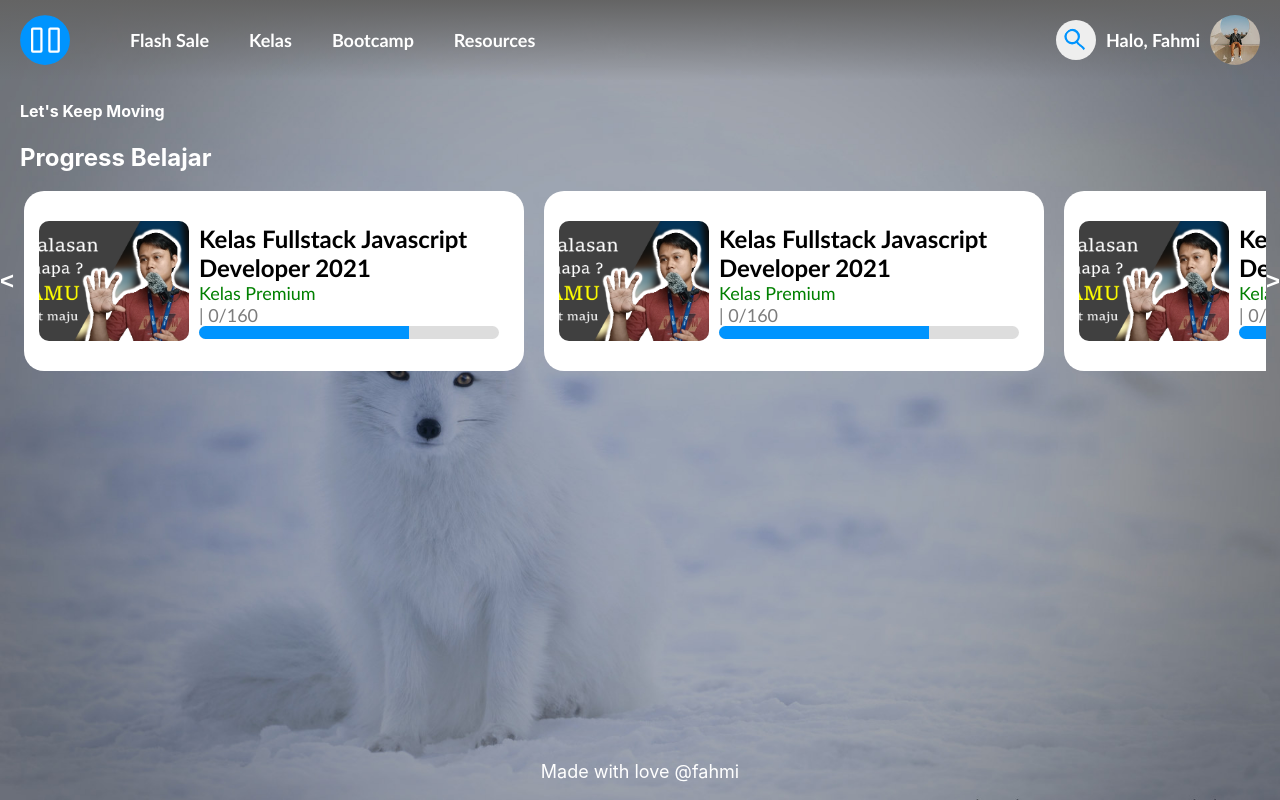
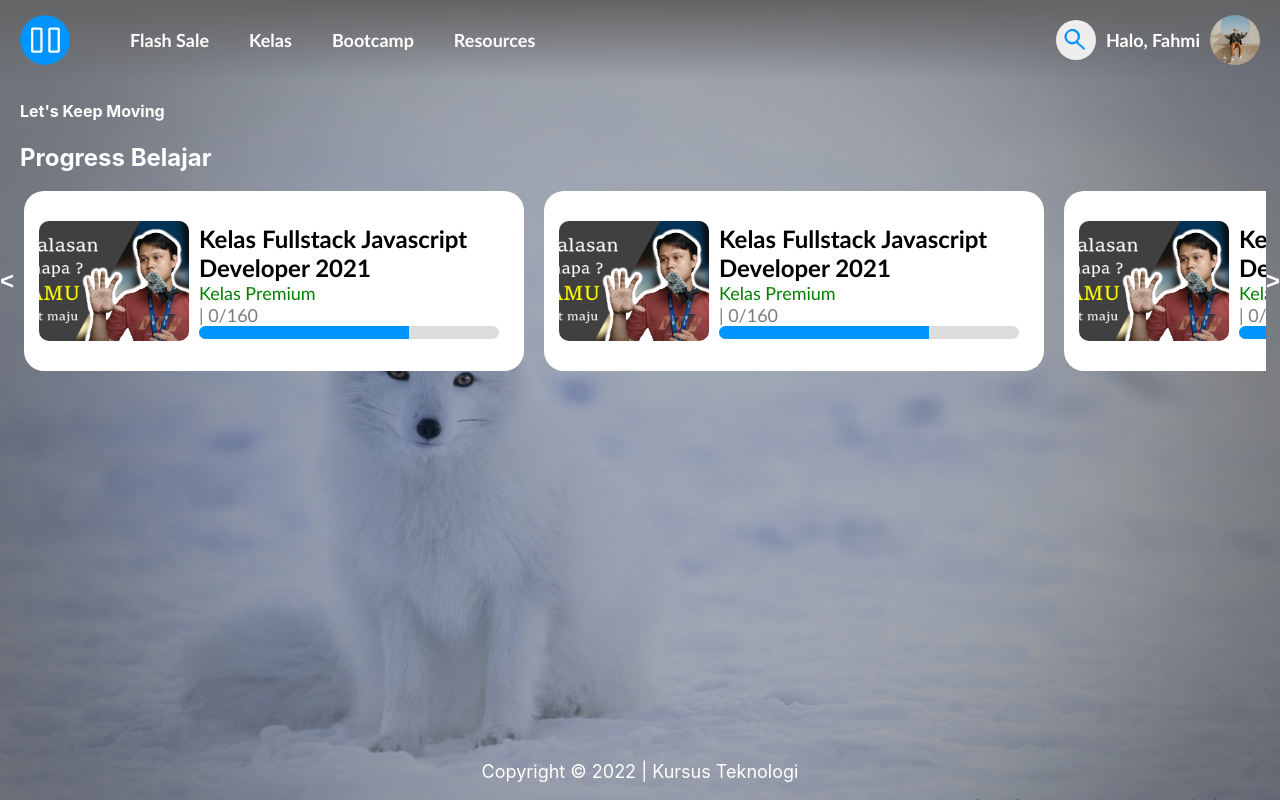
Before and after one commit to fahmiaz411/next-basic, a Next.js app: page / in a window 1280 px wide. Built offline with nearby package versions, Linux system fonts and the light colour scheme.

Commit message:
@copyright

```diff
--- a/components/Footer/index.tsx
+++ b/components/Footer/index.tsx
@@ -3,7 +3,7 @@ import styles from "./Footer.module.css";
 export default function Footer() {
   return (
     <div>
-      <p className={styles.title}>Made with love @fahmi</p>
+      <p className={styles.title}>Copyright © 2022 | Kursus Teknologi</p>
     </div>
   );
 }
```
